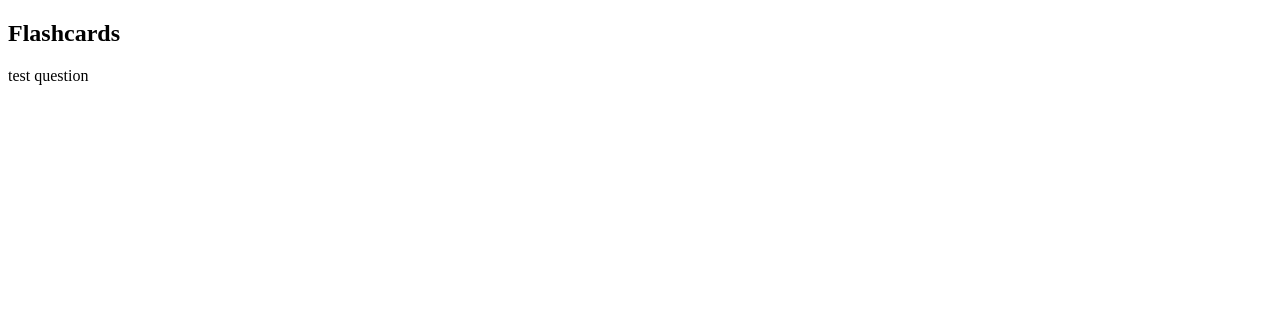
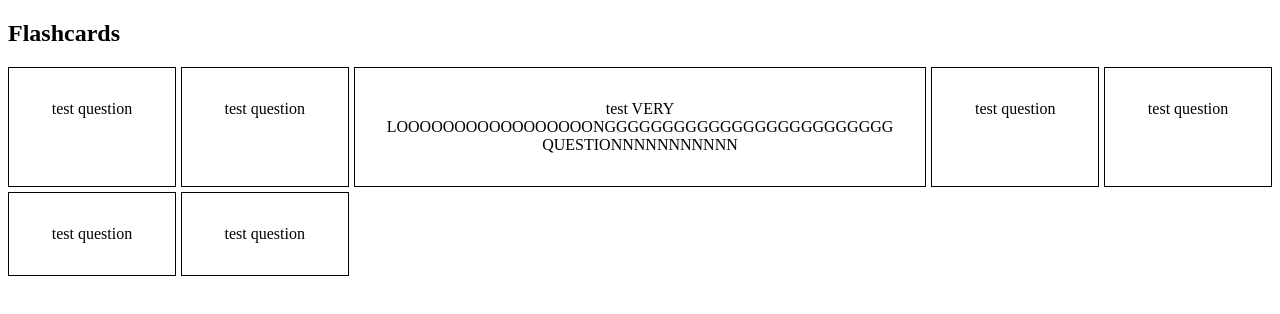
Before and after one commit to wongchs/flashcard-quiz, a React (Vite) app: page / in a window 1280 px wide. Shown: the top 314 px of the page. Built offline with nearby package versions, Linux system fonts and the light colour scheme.

Commit message:
basic css

```diff
--- a/src/App.css
+++ b/src/App.css
@@ -0,0 +1,21 @@
+.flashcard-list {
+  display: grid;
+  grid-template-columns: repeat(5, 1fr);
+  gap: 5px;
+}
+
+.flashcard {
+  padding: 2rem;
+  border: 1px solid #000000;
+  cursor: pointer;
+  transition: transform 0.3s ease;
+}
+
+.flashcard.flipped {
+  transform: rotateY(180deg);
+}
+
+.flashcard-content {
+  text-align: center;
+  overflow: hidden;
+}
--- a/src/App.jsx
+++ b/src/App.jsx
@@ -1,10 +1,7 @@
-import { useState } from 'react'
 import FlashcardPage from './components/FlashcardPage'
 import './App.css'
 
 function App() {
-  const [count, setCount] = useState(0)
-
   return (
     <>
       <FlashcardPage />
--- a/src/components/FlashcardList.jsx
+++ b/src/components/FlashcardList.jsx
@@ -4,6 +4,12 @@ import Flashcard from './Flashcard';
 function FlashcardList() {
     const flashcards = [
         { id: 1, question: 'test question', answer: 'test answer' },
+        { id: 2, question: 'test question', answer: 'test answer' },
+        { id: 3, question: 'test VERY LOOOOOOOOOOOOOOOOONGGGGGGGGGGGGGGGGGGGGGGGGG QUESTIONNNNNNNNNNN', answer: 'test LOOOOOOOOOOOOOOOOOOOOOOOOOOOOOOOOOONGGGGGGGGGGGGGGGGGGGGGGanswer' },
+        { id: 4, question: 'test question', answer: 'test answer' },
+        { id: 5, question: 'test question', answer: 'test answer' },
+        { id: 6, question: 'test question', answer: 'test answer' },
+        { id: 7, question: 'test question', answer: 'test answer' },
     ];
 
     return (
```
Also changed, not shown: src/components/Flashcard.jsx (line endings or trailing spaces).
